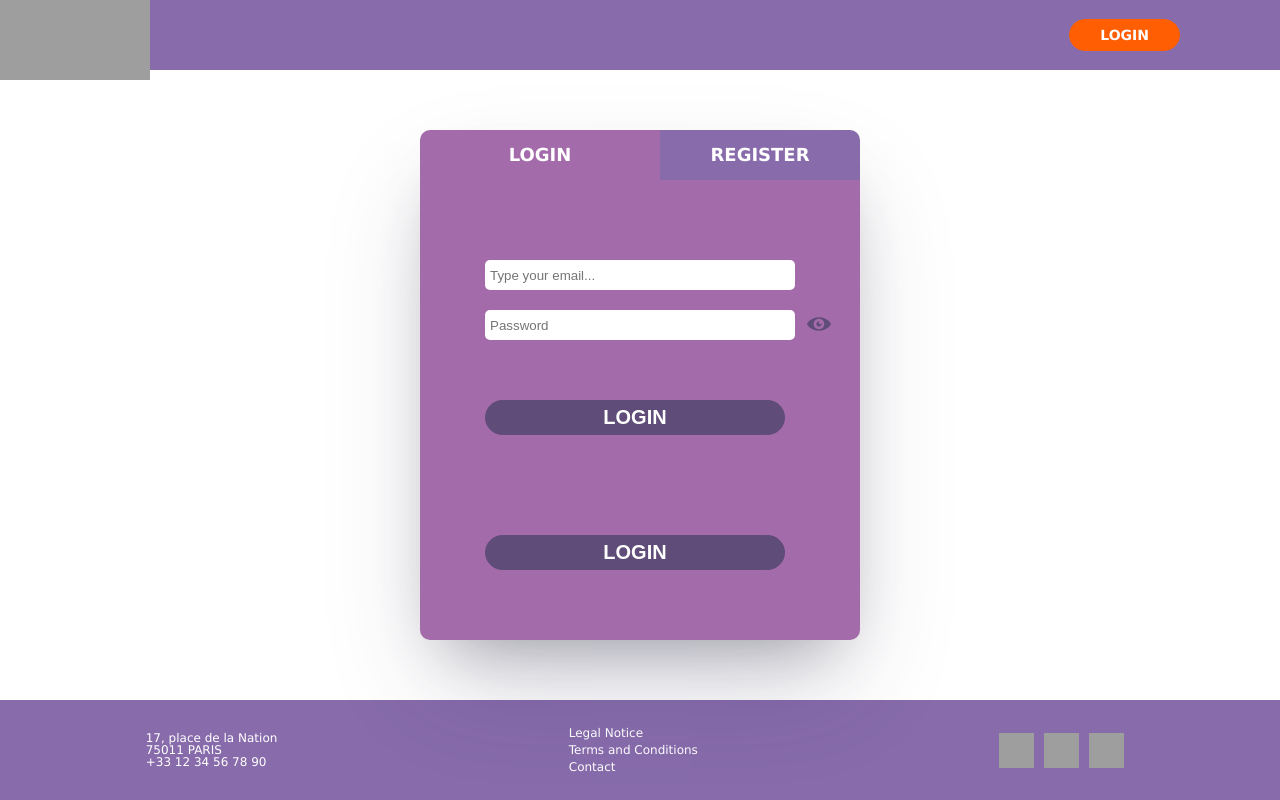
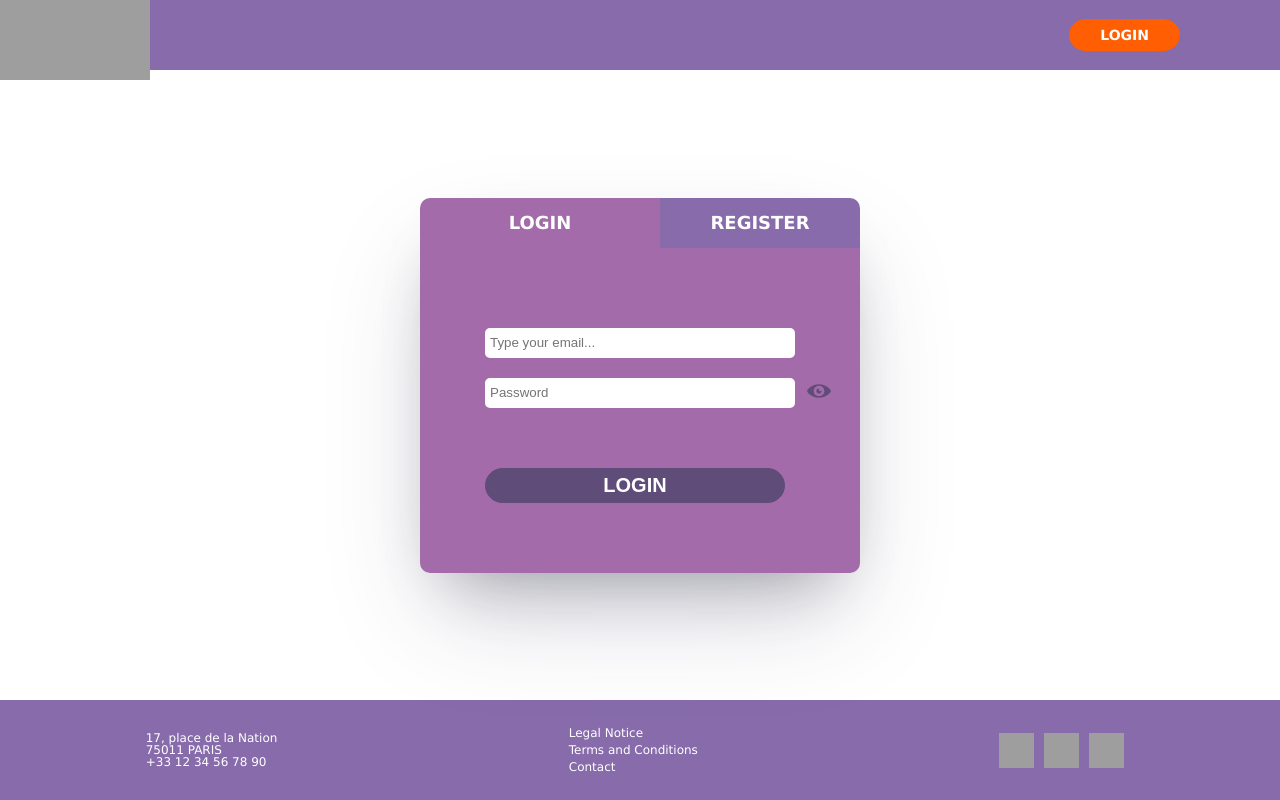
Before and after one commit to jdhaisne/escape-game, a React (Vite) app: page /login in a window 1280 px wide. Built offline with nearby package versions, Linux system fonts and the light colour scheme; grey boxes are pictures that could not be loaded.

Commit message:
removed login

```diff
--- a/src/components/login-register/ELoginForm.tsx
+++ b/src/components/login-register/ELoginForm.tsx
@@ -139,9 +139,6 @@
         <EButton classArray={["login__button"]}>
           Login
         </EButton>
-
-        <EButton classArray={["login__button"]}>Login</EButton>
-
       </form>
     </FormProvider>
   );
```
